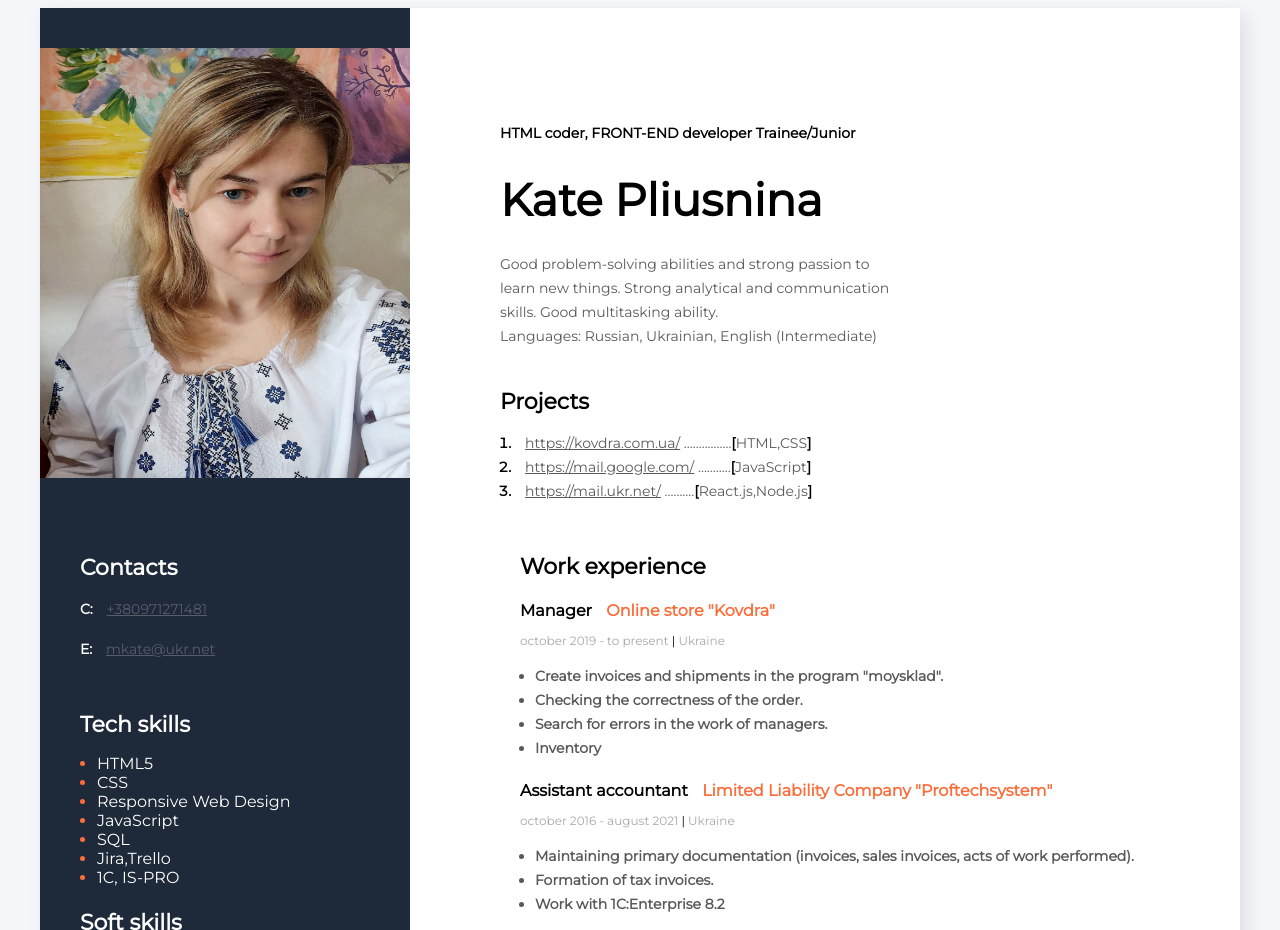
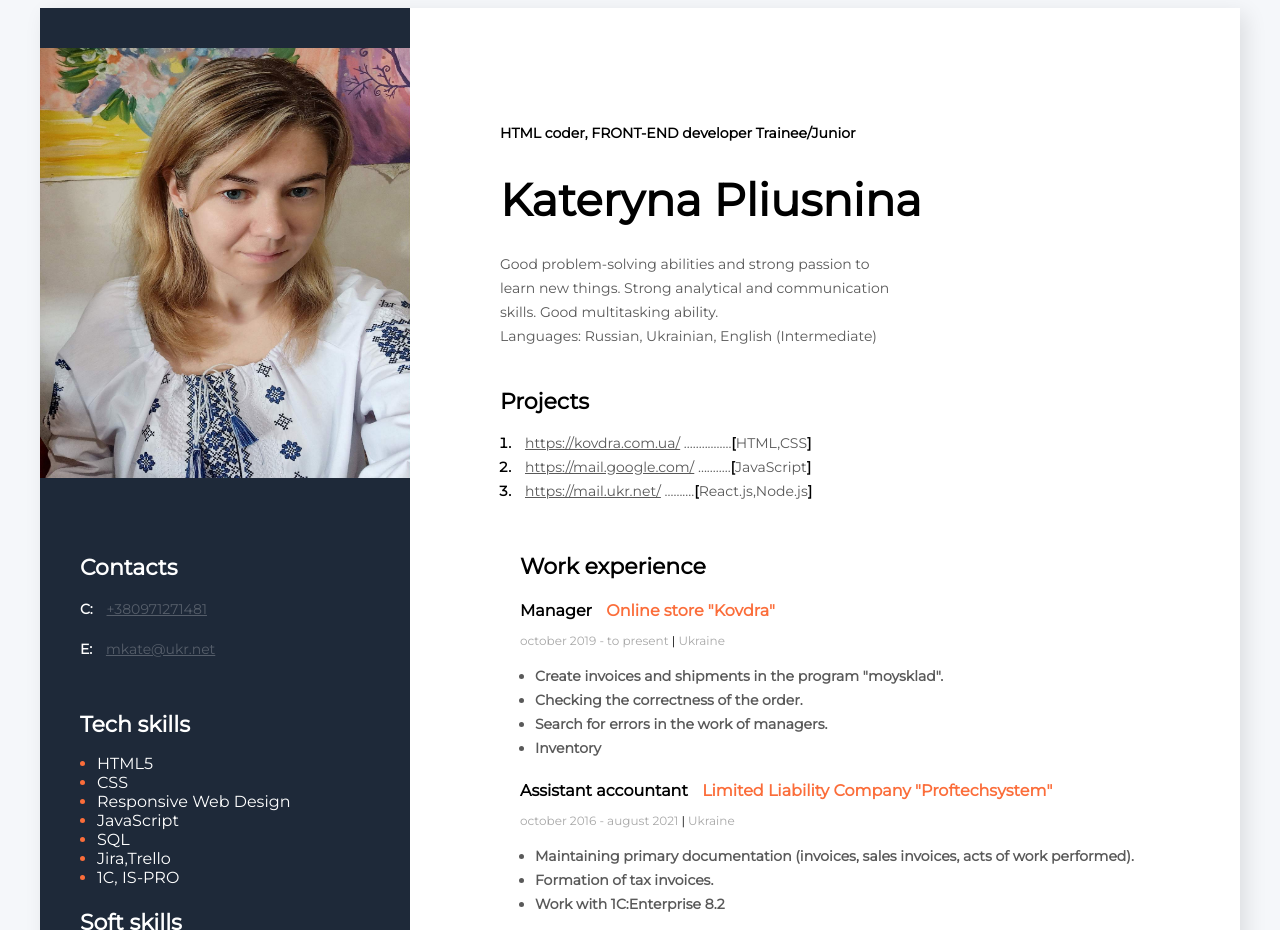
Before and after one commit to KatePls/resume-marathon, a plain HTML site: page index.html in a window 1280 px wide. Shown: the top 930 px of the page. Drawn offline with Linux system fonts and the light colour scheme.

Commit message:
change name

```diff
--- a/index.html
+++ b/index.html
@@ -15,7 +15,7 @@
       <div class="main-content">
   <!----About-->
         <div class="about"><h2 class="about-position"> HTML coder, FRONT-END developer Trainee/Junior </h2>
-            <h1 class="about-name">Kate Pliusnina</h1>
+            <h1 class="about-name">Kateryna Pliusnina</h1>
             <p class="about-description"> Good problem-solving abilities and strong passion to learn new things.
                 Strong analytical and communication skills. Good multitasking ability. <br>
                 Languages: Russian, Ukrainian, English (Intermediate)
```
